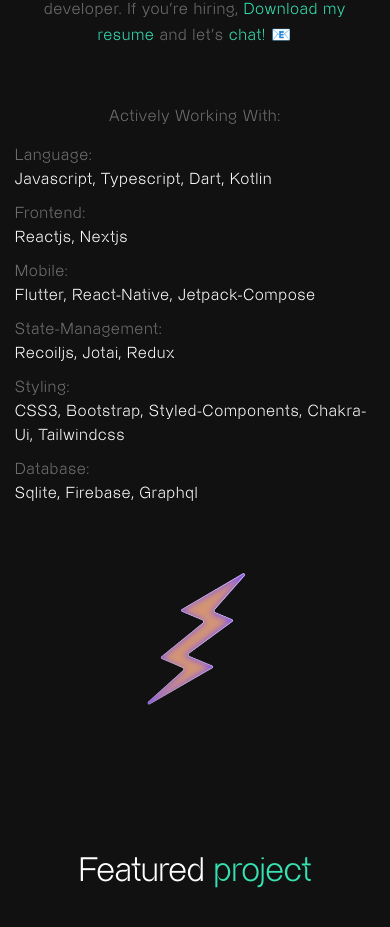
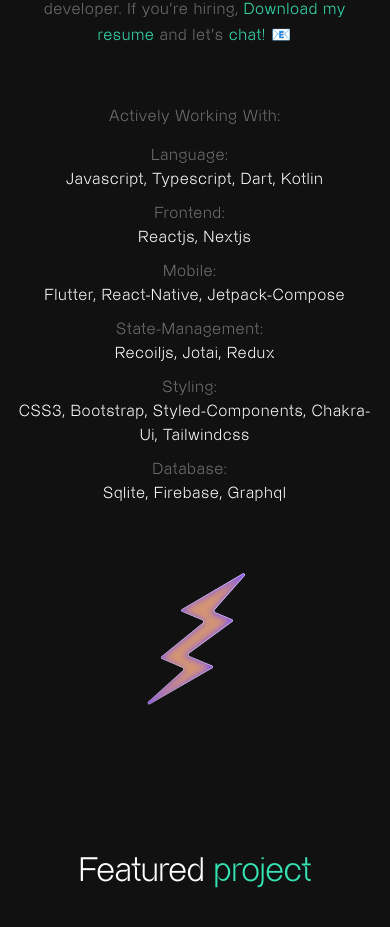
Before and after one commit to Iamstanlee/next-portfolio, a Next.js app: page / in a window 390 px wide. Shown: the part 1097-2024 px from the top of the page. Built offline with nearby package versions, Linux system fonts and the light colour scheme.

Commit message:
fix: responsiveness

```diff
--- a/src/components/About/index.tsx
+++ b/src/components/About/index.tsx
@@ -27,7 +27,7 @@
       {skills.map((item, i) => (
         <S.SkillContainer key={i}>
           <S.SkillTitleText>{item.title}:</S.SkillTitleText>
-          <div style={{ marginTop: "10px", width: "100%", textAlign: "left" }}>
+          <div style={{ marginTop: "10px", width: "100%" }}>
             {item.list.map((skill, index) => (
               <S.SkillItem key={[skill, index].join(".")}>
                 <S.DataNameText>{skill.name}:</S.DataNameText>
--- a/src/components/About/styles.ts
+++ b/src/components/About/styles.ts
@@ -50,6 +50,7 @@
   width: 100%;
   @media only screen and (min-width: 570px) {
     justify-content: center;
+    flex-direction: row;
   }
 `;
 export const HeaderText = styled.h1`
```
